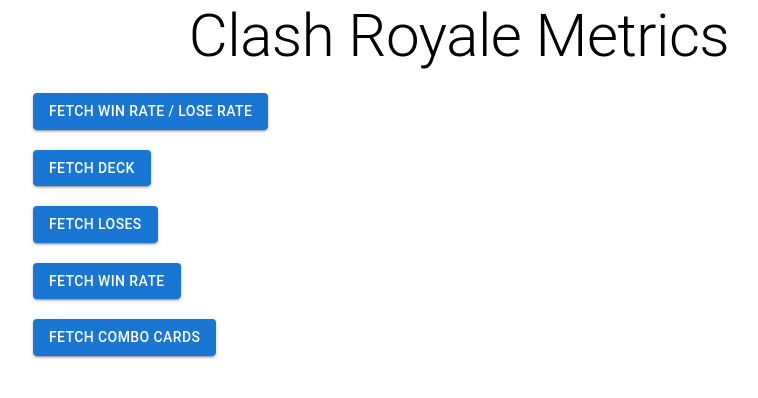
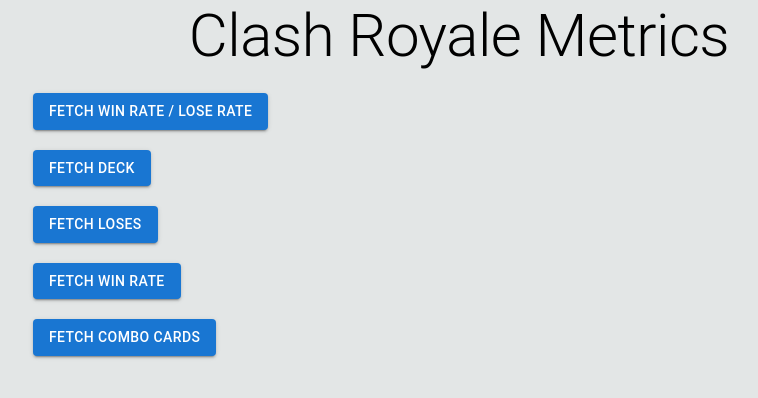
Before and after one commit to nNilton/clash-royale-manager, a React (Create React App) app in the folder frontend/: page / in a window 1280 px wide. Shown: the top 398 px of the page, without its empty margins (181-939 px from the left). Built offline with nearby package versions, Linux system fonts and the light colour scheme.

Commit message:
- Atualizado css

```diff
--- a/frontend/src/App.css
+++ b/frontend/src/App.css
@@ -12,8 +12,12 @@
 }
 
 pre {
-  background-color: #f4f4f4;
+  background-color: #E3E6E6;
   padding: 10px;
   border-radius: 5px;
   margin-top: 10px;
 }
+
+body {
+  background-color: #E3E6E6;
+}
```
